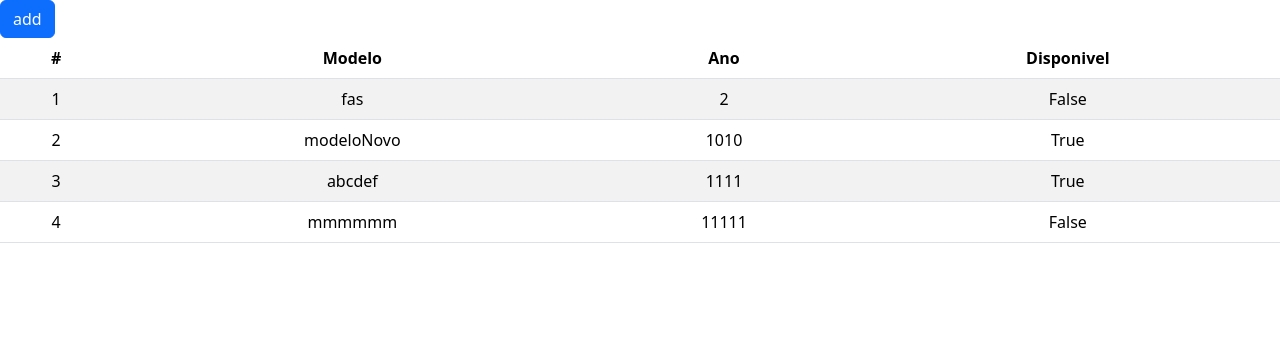
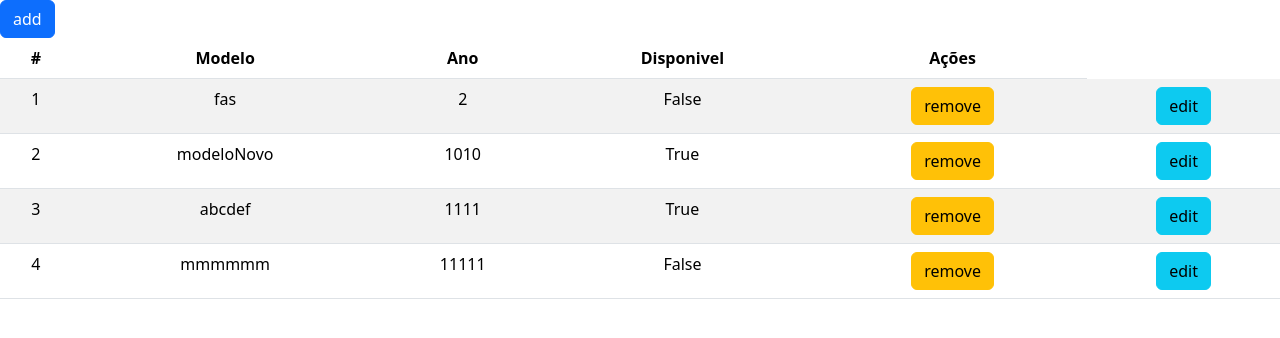
Before and after one commit to viniciusgois711/LojaCarros, a Django app: page /app/manager/ in a window 1280 px wide. Shown: the top 338 px of the page. Run offline with Django 4.2, Linux system fonts and the light colour scheme; data comes from the database, SQL or seed files in the repository; both versions use the stored data as it was after the commit; some libraries are stand-ins or nearby versions.

Commit message:
feat: add remove_veiculos

```diff
--- a/app/templates/pages/gerenciamento.html
+++ b/app/templates/pages/gerenciamento.html
@@ -12,6 +12,7 @@
                 <th scope="col" class="text-center">Modelo</th>
                 <th scope="col" class="text-center">Ano</th>
                 <th scope="col" class="text-center">Disponivel</th>
+                <th scope="col" class="text-center">Ações</th>
             </tr>
         </thead>
         <tbody>
@@ -21,6 +22,14 @@
                         <td class="text-center">{{ carro.modelo }}</td>
                         <td class="text-center">{{ carro.ano }}</td>
                         <td class="text-center">{{ carro.disponivel }}</td>
+                        <td class="text-center">
+                            <a type="button" class="btn btn-warning"
+                            href="{% url 'app:remove_veiculo' carro.id %}">remove
+                            </a>
+                        <td class="text-center">
+                            <a type="button" class="btn btn-info"
+                            href="{% url 'app:edit_veiculo' carro.id %}">edit
+                            </a>
                     </tr>
             {% endfor %}
 
--- a/app/urls.py
+++ b/app/urls.py
@@ -9,5 +9,7 @@ urlpatterns = [
     # path('estoque/', views.estoque, name='estoque'),
     path('manager/', views.gerenciamento, name='gerenciamento'),
     path('manager/add_veiculo', views.add_veiculo, name='add_veiculo'),
+    path('manager/remove_veiculo/<int:id>', views.remove_veiculo, name='remove_veiculo'),
+    path('manager/edit_veiculo/<int:id>', views.edit_veiculo, name="edit_veiculo")
 
 ]
--- a/app/views.py
+++ b/app/views.py
@@ -36,3 +36,19 @@ def add_veiculo(request):
         form_carros = forms.CarrosForm()
 
     return render(request, "pages/add_veiculo.html", {'form_carros':form_carros})
+
+
+def edit_veiculo(request, id):
+
+    carro = models.Carros.objects.get(id=id)
+
+    if request.method == 'POST':
+        form_carros = forms.Carros
+
+
+def remove_veiculo(request, id):
+
+    carro = models.Carros.objects.get(id=id)
+    carro.delete()
+
+    return redirect(to='app:gerenciamento')
```
Also changed, not shown: app/templates/pages/add_veiculo.html (+5 -7 lines), db.sqlite3.
